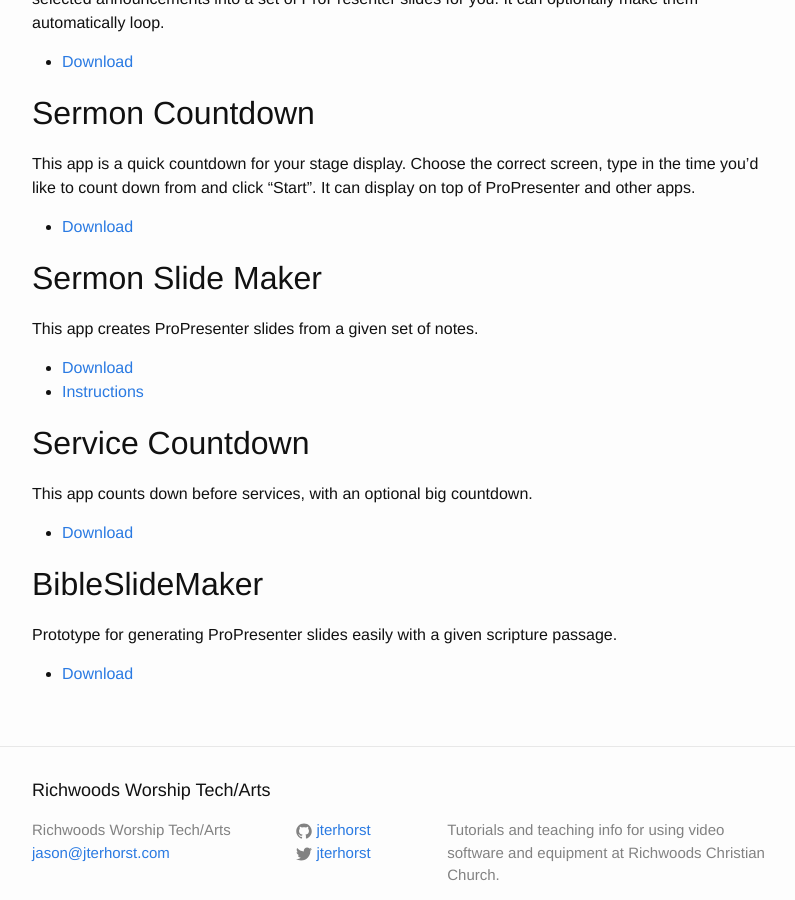
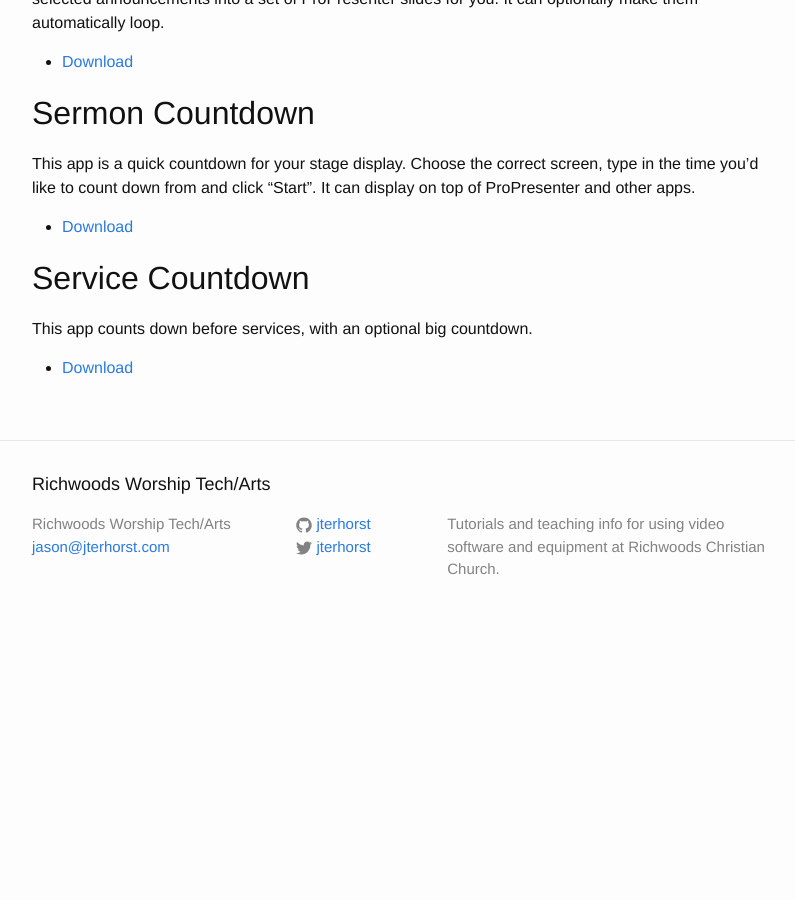
Before and after one commit to richwoods/tutorials, a Jekyll site: the page built from pro_presenter/tools.markdown, in a window 1280 px wide and 900 px high, scrolled down 1035 px. Shown: the whole window, without its empty margins (238-1033 px from the left). Built offline with Jekyll 4.4.1, drawn with Linux system fonts in a browser that asks for light colours; after the commit the page ends 1676 px from its top, so only the background shows below that.

Commit message:
Remove old tools

```diff
--- a/pro_presenter/tools.markdown
+++ b/pro_presenter/tools.markdown
@@ -34,15 +34,6 @@
 This app is a quick countdown for your stage display. Choose the correct screen, type in the time you'd like to count down from and click "Start". It can display on top of ProPresenter and other apps.
 - [Download](http://richwoods.s3.amazonaws.com/Sermon%20Countdown.zip)
 
-## Sermon Slide Maker
-This app creates ProPresenter slides from a given set of notes.
-- [Download](http://richwoods.s3.amazonaws.com/Sermon%20Slide%20Maker.zip)
-- [Instructions](http://richwoods.s3.amazonaws.com/sermon%20slides%20creator%20notes.pdf)
-
 ## Service Countdown
 This app counts down before services, with an optional big countdown.
 - [Download](http://richwoods.s3.amazonaws.com/Service%20Countdown.zip)
-
-## BibleSlideMaker
-Prototype for generating ProPresenter slides easily with a given scripture passage.
-- [Download](http://richwoods.s3.amazonaws.com/BibleSlideMaker.app.zip)
```
